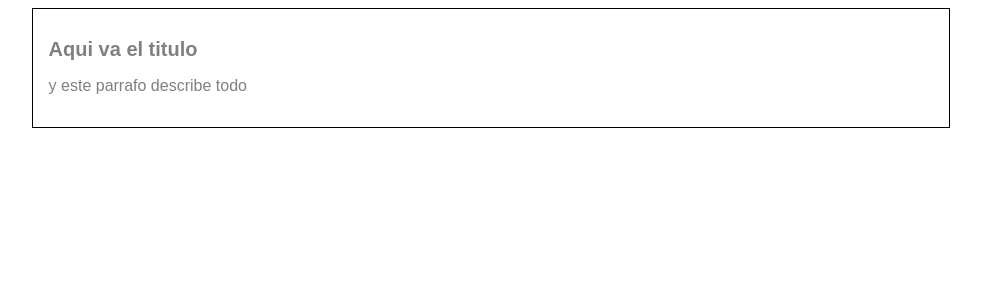
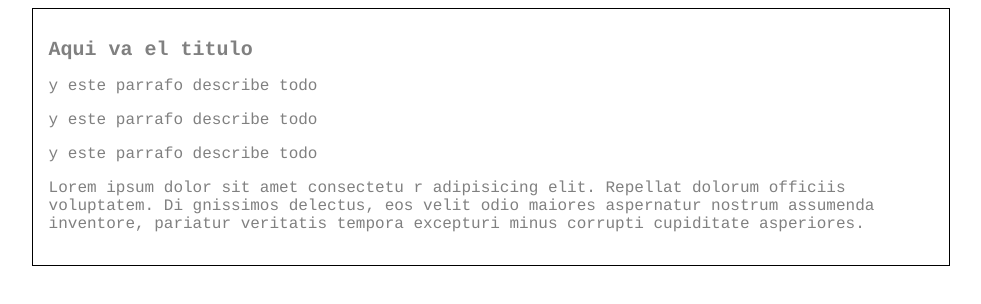
Before and after one commit to bleach717/hyperblog-1, a plain HTML site: page index.html in a window 1280 px wide. Shown: the whole page, without its empty margins (149-1130 px from the left). Drawn offline with Linux system fonts and the light colour scheme.

Commit message:
Agregado el contenido adicional de blog y una mejor tipografia

```diff
--- a/index.html
+++ b/index.html
@@ -12,6 +12,16 @@
         <div id="post">
             <h1>Aqui va el titulo</h1>
             <P>y este parrafo describe todo</P>
+            <P>y este parrafo describe todo</P>
+            <P>y este parrafo describe todo</P>
+            <p>Lorem ipsum dolor sit amet consectetu
+                r adipisicing elit. Repellat
+                 dolorum officiis voluptatem. Di
+                 gnissimos delectus, eos velit
+                 odio maiores aspernatur nostrum
+                 assumenda inventore, pariatur
+                 veritatis tempora excepturi minus
+                  corrupti cupiditate asperiores.</p>
         </div>
     </div>
 </body>
--- a/styles/estilos.css
+++ b/styles/estilos.css
@@ -1,7 +1,7 @@
 body{
     color: gray;
     text-align: left;
-    font-family: "Arial";
+    font-family: "Courier";
 }
 #container{
     width: 70%;
```
